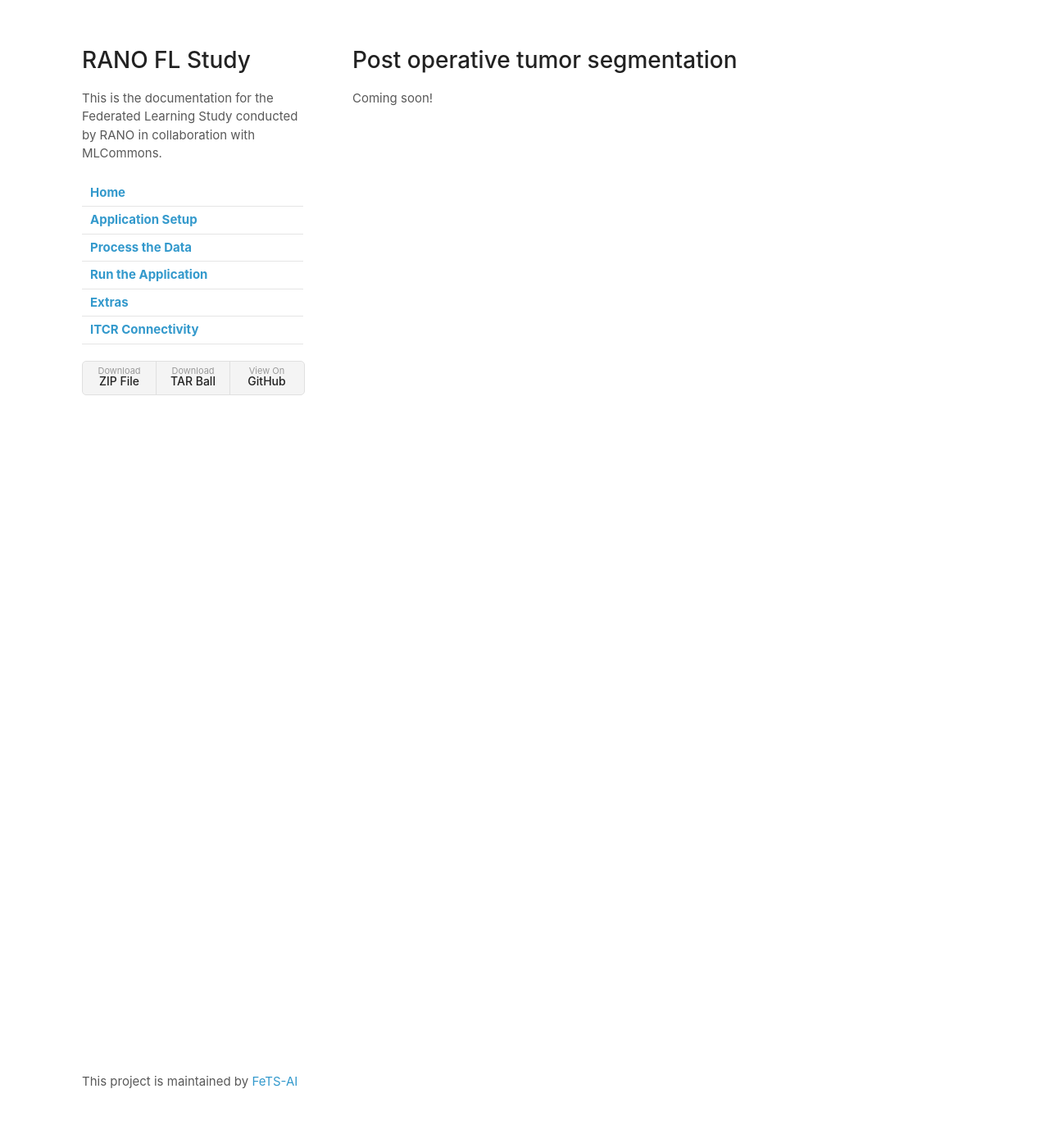
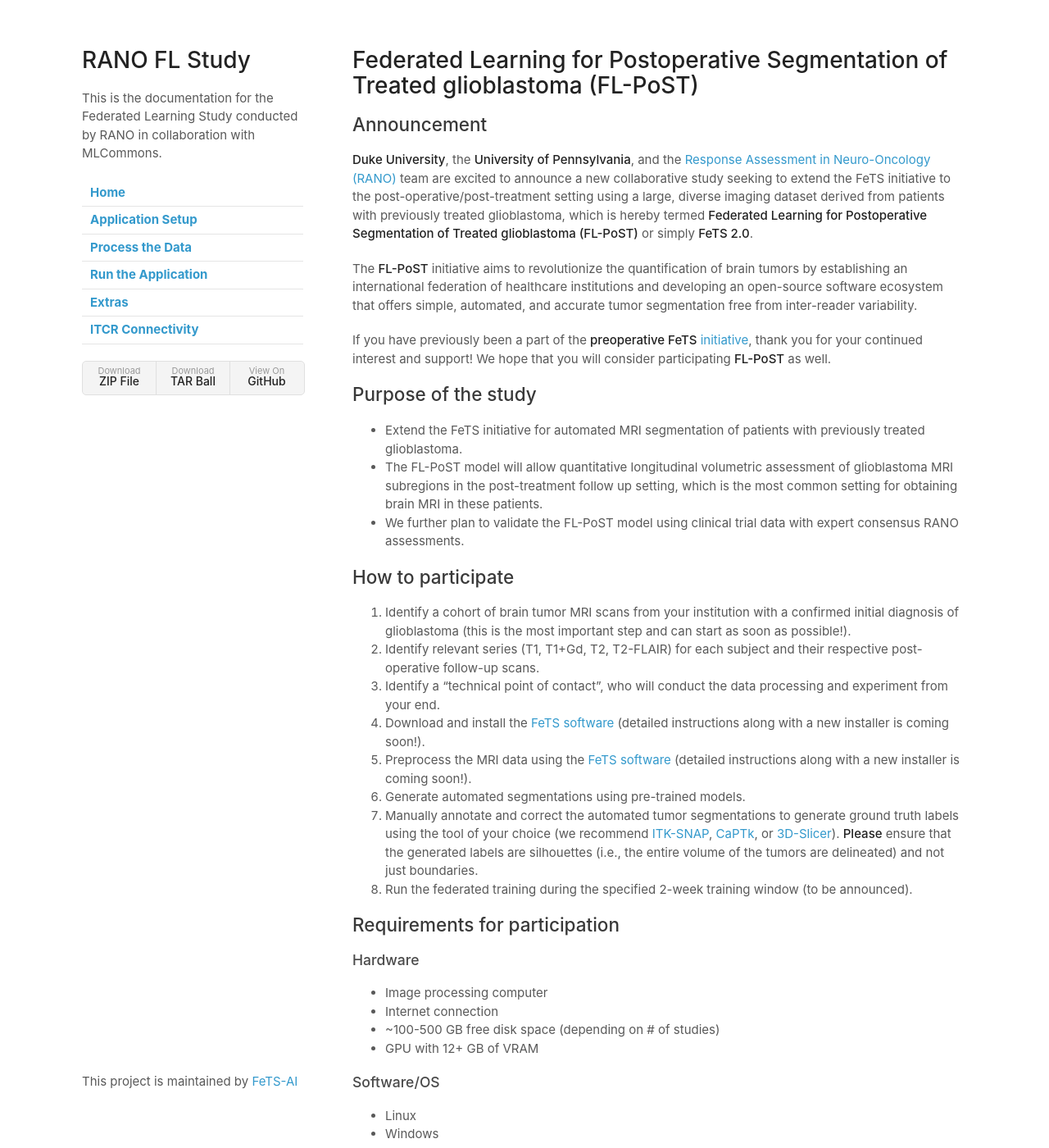
Before and after one commit to FeTS-AI/FL-PoST, a Jekyll site: the page built from docs/index.md, in a window 1280 px wide and 1400 px high. Shown: the whole window at 82% size. Built offline with Jekyll 4.4.1, drawn with Linux system fonts in a browser that asks for light colours; our own code applies the rules of GitHub Pages for plain Markdown files; some of the changed text lies outside the part shown.

Commit message:
added information from email

```diff
--- a/docs/index.md
+++ b/docs/index.md
@@ -1,3 +1,84 @@
-# Post operative tumor segmentation
+# Federated Learning for Postoperative Segmentation of Treated glioblastoma (FL-PoST)
 
-Coming soon!
+## Announcement
+
+**Duke University**, the **University of Pennsylvania**, and the [Response Assessment in Neuro-Oncology (RANO)](https://doi.org/10.1093/nop/npv037) team are excited to announce a new collaborative study seeking to extend the FeTS initiative to the post-operative/post-treatment setting using a large, diverse imaging dataset derived from patients with previously treated glioblastoma, which is hereby termed **Federated Learning for Postoperative Segmentation of Treated glioblastoma (FL-PoST)** or simply **FeTS 2.0**.
+
+The **FL-PoST** initiative aims to revolutionize the quantification of brain tumors by establishing an international federation of healthcare institutions and developing an open-source software ecosystem that offers simple, automated, and accurate tumor segmentation free from inter-reader variability.
+
+If you have previously been a part of the [**preoperative FeTS** initiative](https://www.nature.com/articles/s41467-022-33407-5), thank you for your continued interest and support! We hope that you will consider participating **FL-PoST** as well.
+
+## Purpose of the study
+
+- Extend the FeTS initiative for automated MRI segmentation of patients with previously treated glioblastoma.
+- The FL-PoST model will allow quantitative longitudinal volumetric assessment of glioblastoma MRI subregions in the post-treatment follow up setting, which is the most common setting for obtaining brain MRI in these patients.
+- We further plan to validate the FL-PoST model using clinical trial data with expert consensus RANO assessments.
+
+
+## How to participate
+
+1.	Identify a cohort of brain tumor MRI scans from your institution with a confirmed initial diagnosis of glioblastoma (this is the most important step and can start as soon as possible!).
+2.	Identify relevant series (T1, T1+Gd, T2, T2-FLAIR) for each subject and their respective post-operative follow-up scans.
+3.	Identify a "technical point of contact", who will conduct the data processing and experiment from your end.
+4.	Download and install the [FeTS software](https://github.com/FeTS-AI/Front-End) (detailed instructions along with a new installer is coming soon!).
+5.	Preprocess the MRI data using the [FeTS software](https://github.com/FeTS-AI/Front-End) (detailed instructions along with a new installer is coming soon!).
+6.	Generate automated segmentations using pre-trained models.
+7.	Manually annotate and correct the automated tumor segmentations to generate ground truth labels using the tool of your choice (we recommend [ITK-SNAP](http://www.itksnap.org/pmwiki/pmwiki.php), [CaPTk](https://www.med.upenn.edu/cbica/captk/), or [3D-Slicer](https://www.slicer.org/)). **Please** ensure that the generated labels are silhouettes (i.e., the entire volume of the tumors are delineated) and not just boundaries.
+8.	Run the federated training during the specified 2-week training window (to be announced).
+
+
+## Requirements for participation
+
+### Hardware
+- Image processing computer
+- Internet connection
+- ~100-500 GB free disk space (depending on # of studies)
+- GPU with 12+ GB of VRAM
+
+###	Software/OS
+- Linux
+- Windows
+
+
+### Dataset
+-	Brain MRI scans obtained from any manufacturer/model/field strength of scanner
+-	Confirmed initial diagnosis of glioblastoma.
+-	T1 (pre-contrast), T1 (Gd post-contrast), T2, and T2-FLAIR volumes available (each preferably with axial or full 3D scan).
+-	Longitudinal patient assessments (3 or more post-op MRIs preferred per patient).
+-	Minimum suggested cohort of 40 patients (120 scans total).
+
+
+## Expected study timeline
+
+- We anticipate that datasets will be compiled by sites during **July/August 2023** and annotated throughout **August-November**.
+- The goal is to have processed, annotated datasets ready to train by the start of the [Society for Neuro-Oncology (SNO) annual meeting](https://sno2023.eventscribe.net/) on **15th November, 2023**.
+
+
+## Benefits to participating
+
+- In addition to contributing to the advancement of tumor segmentation technology, participating site staff will be eligible to be included as co-authors on related publications as well as acknowledged on the [FeTS website](http://www.fets.ai/), if desired.
+- Please see the publication from the [pre-operative FeTS study](https://www.nature.com/articles/s41467-022-33407-5), which was recently published in Nature Communications. In addition, participants will have early access to the FL-Post segmentation model before it is made publicly available.
+
+## Where to sign up
+
+If interested, please complete the following survey and a member of the study team will reach out with any next steps: [redcap.duke.edu/redcap/surveys/?s=RDXFYPTWA8CDKWFH](https://redcap.duke.edu/redcap/surveys/?s=RDXFYPTWA8CDKWFH)
+
+## More information?
+
+- FL-Post Website: [fets-ai.github.io/FL-PoST](https://fets-ai.github.io/FL-PoST/)
+- For more information about the FeTS initiative: [www.fets.ai](https://www.fets.ai/)
+
+The FL-PoST software is still being finalized. If you sign up to participate in the study, we will send information on installing the software as soon as it is ready. Suggested annotation tools:
+-	[ITK-SNAP](http://www.itksnap.org/pmwiki/pmwiki.php)
+- [CaPTk](https://www.med.upenn.edu/cbica/captk/)
+- [3D-Slicer](https://www.slicer.org/)
+
+If you have any additional questions, please feel free to reach out to: [admin [at] fets.ai](mailto:admin@fets.ai)
+
+
+## People
+
+- The FL-PoST (FeTS 2.0) Study Team
+- Sarah Cubberley, Duke University (study coordinator)
+- Spyridon Bakas, University of Pennsylvania (study organizer)
+- Evan Calabrese, Duke University (study lead)
```
